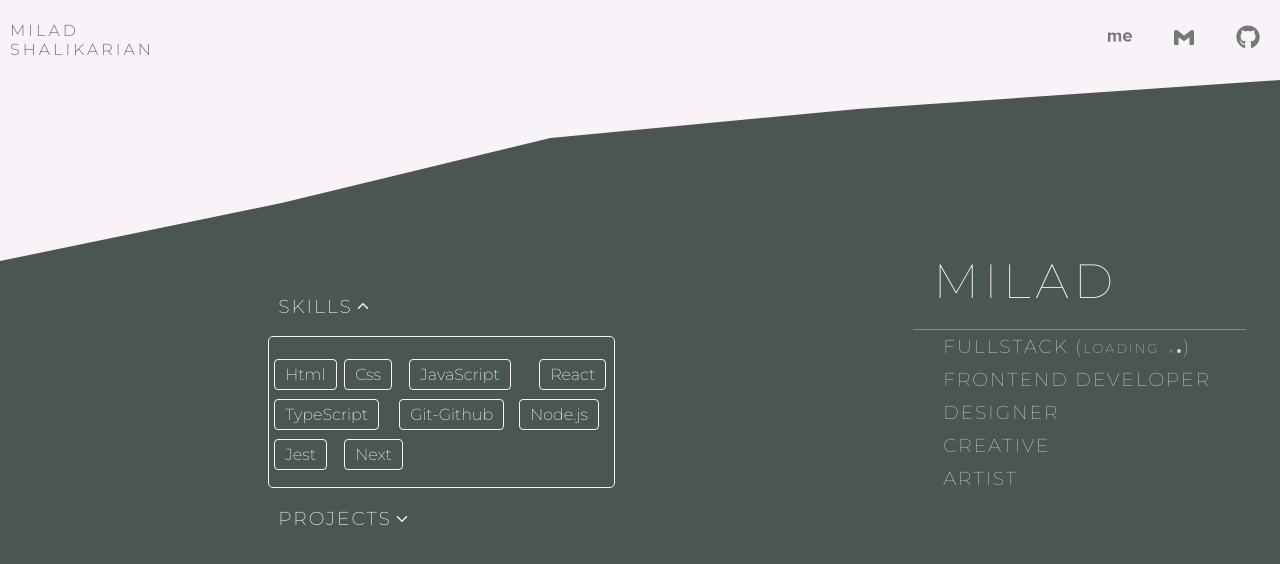
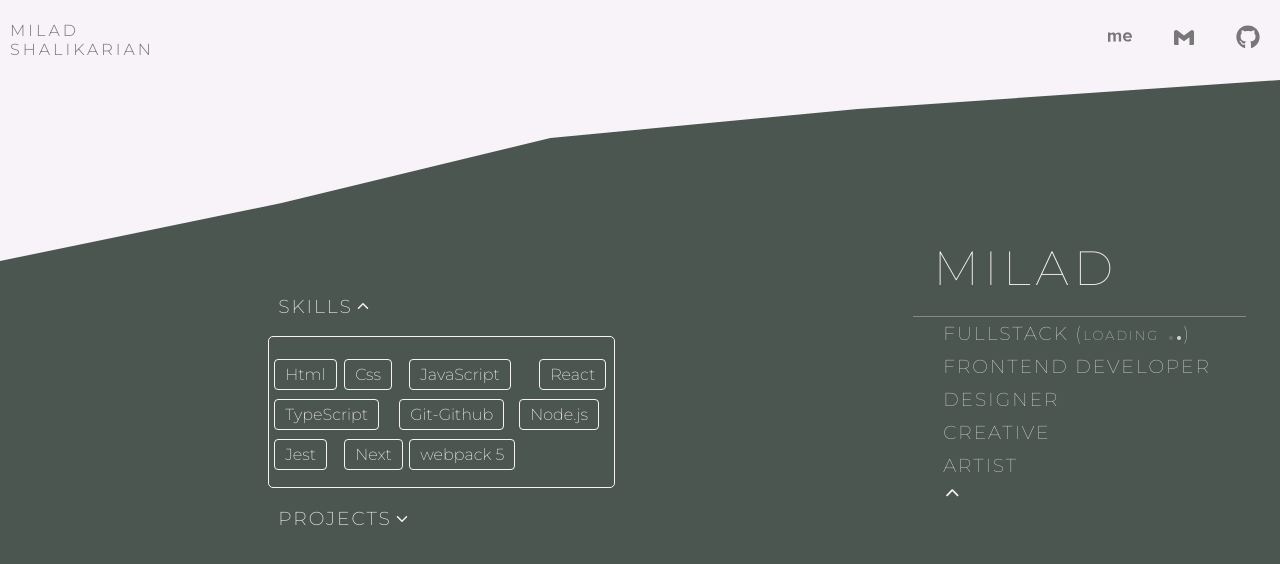
Before and after one commit to Milad64sh/portfolio-website, a Next.js app: page / in a window 1280 px wide. Shown: the top 564 px of the page. Built offline with nearby package versions, Linux system fonts and the light colour scheme.

Commit message:
skills finished

```diff
--- a/data/skillsListData.json
+++ b/data/skillsListData.json
@@ -43,5 +43,10 @@
     "id": 9,
     "title": "Next",
     "description": "Lorem, ipsum dolor sit amet consectetur adipisicing elit. Dicta laborum provident voluptas earum suscipit quia, cupiditate hic non quibusdam totam?"
+  },
+  {
+    "id": 10,
+    "title": "webpack 5",
+    "description": "Lorem, ipsum dolor sit amet consectetur adipisicing elit. Dicta laborum provident voluptas earum suscipit quia, cupiditate hic non quibusdam totam?"
   }
 ]
--- a/pages/components/header.module.scss
+++ b/pages/components/header.module.scss
@@ -158,6 +158,17 @@
         .headerH3Span:nth-child(5) {
           animation: fadeIn 1s ease-in-out forwards, slideFromLeft 1s;
         }
+        .headerH3Span__span {
+          display: flex;
+          margin-top: 5px;
+          color: $light;
+          height: 10px;
+          transition: $transition;
+          cursor: pointer;
+          &.rotate {
+            transform: rotateX(180deg);
+          }
+        }
       }
     }
   }
--- a/pages/components/header.tsx
+++ b/pages/components/header.tsx
@@ -6,9 +6,13 @@ import Heading from './Heading';
 
 const header = () => {
   const [toggleIcon, setToggleIcon] = useState(true);
+  const [toggleMoreIcon, setToggleMoreIcon] = useState(true);
 
   const handleClick = () => {
     setToggleIcon((prevToggleIcon) => !prevToggleIcon);
+  };
+  const handleMore = () => {
+    setToggleMoreIcon((prevToggle) => !prevToggle);
   };
 
   return (
@@ -62,6 +66,16 @@ const header = () => {
                 <span className={styles.headerH3Span}>designer</span>
                 <span className={styles.headerH3Span}>creative</span>
                 <span className={styles.headerH3Span}>artist</span>
+                <div className={styles.headerH3Span}>
+                  <span
+                    onClick={handleMore}
+                    className={`${styles.headerH3Span__span} ${
+                      toggleMoreIcon ? styles.rotate : ''
+                    }`}
+                  >
+                    <IoIosArrowDown />
+                  </span>
+                </div>
               </h3>
             </div>
           </div>
--- a/pages/components/skills/SingleSkill.tsx
+++ b/pages/components/skills/SingleSkill.tsx
@@ -1,4 +1,4 @@
-import React, { useState } from 'react';
+import React from 'react';
 import styles from './SingleSkill.module.scss';
 
 interface SingleSkillProp {
--- a/pages/components/skills/skills.module.scss
+++ b/pages/components/skills/skills.module.scss
@@ -124,4 +124,16 @@
     margin-left: 5px;
     opacity: 0;
   }
+  .skill-9--showSkill {
+    transition: all 1.3s ease-in-out;
+    margin-top: 80px;
+    margin-left: 140px;
+    opacity: 1;
+  }
+  .skill-9--closeSkill {
+    transition: all 0.1s ease-in-out;
+    margin-top: 0px;
+    margin-left: 5px;
+    opacity: 0;
+  }
 }
```
Also changed, not shown: 1 other file (tests, documents, lock files or other folders).
